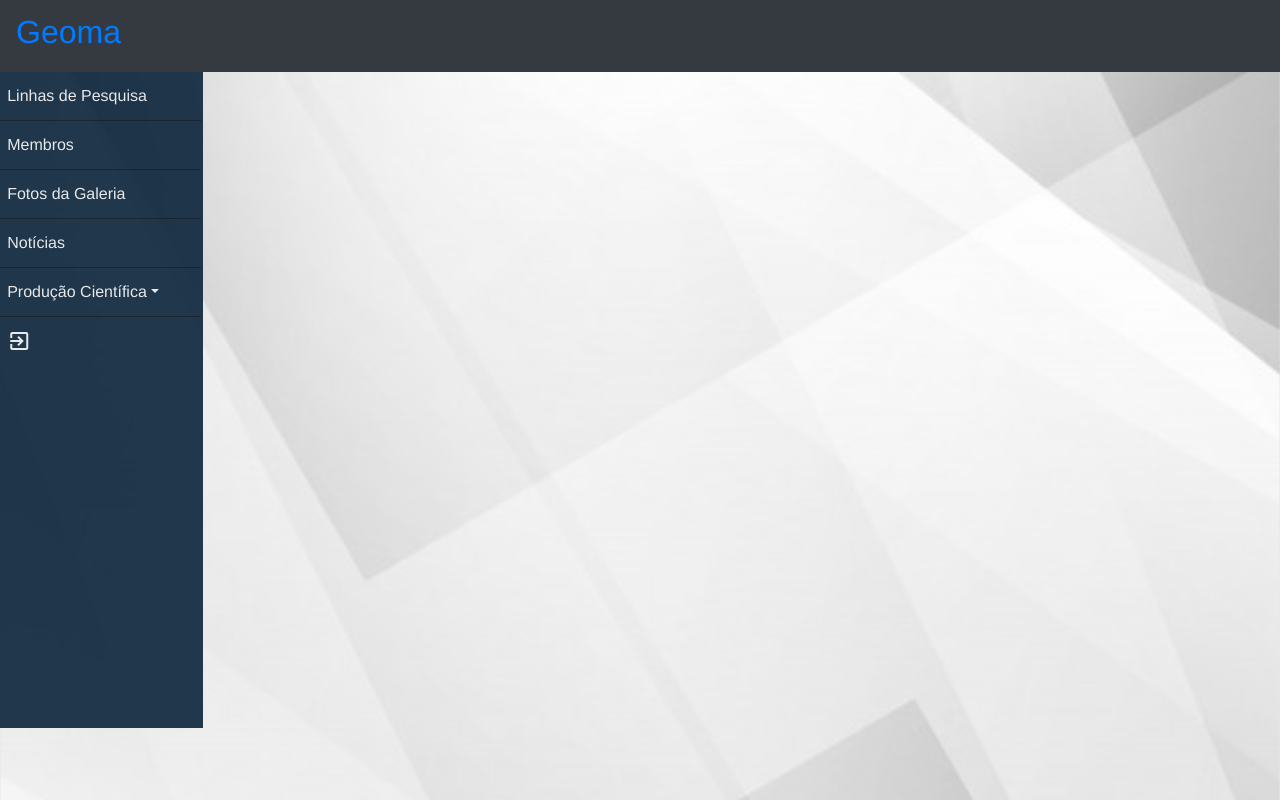
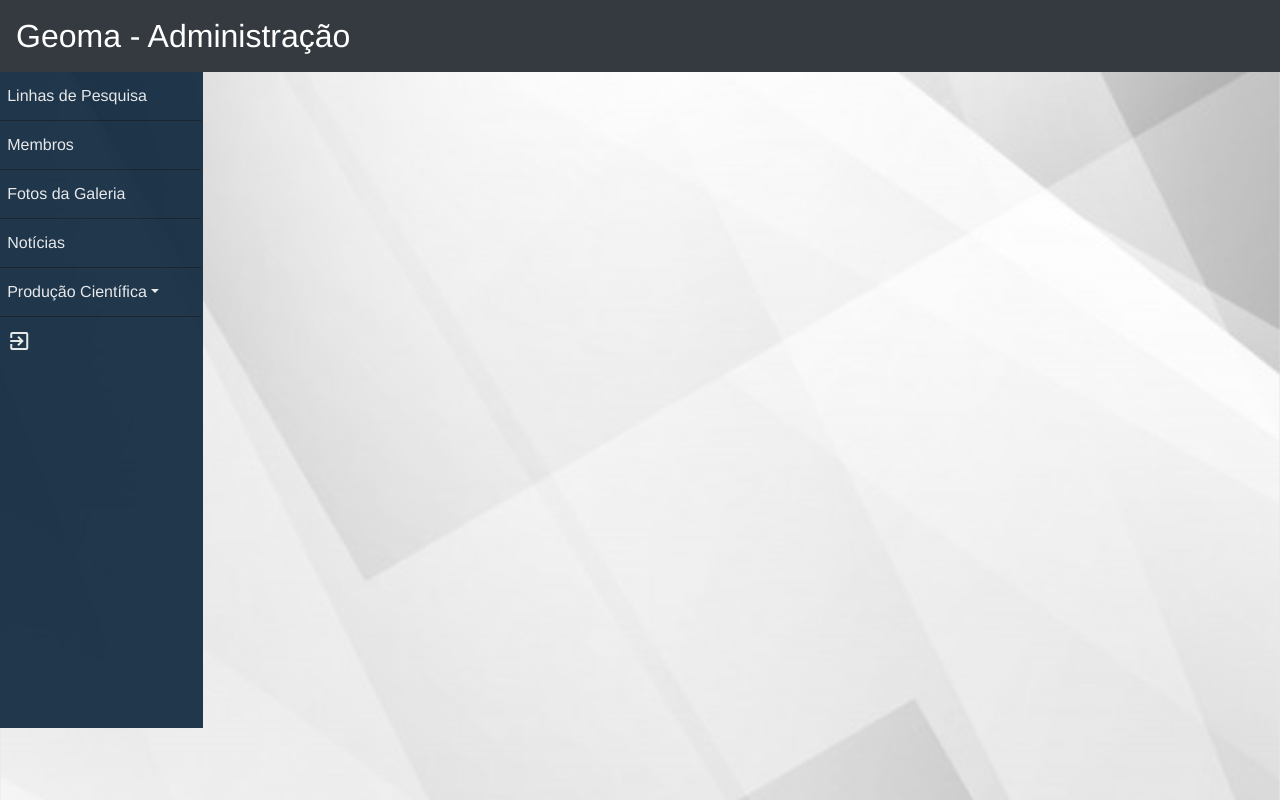
Before and after one commit to luishjacinto/GEOMA-IFRS, a PHP site: page /View/Adm/header.php in a window 1280 px wide. Run offline with PHP 8.4, Linux system fonts and the light colour scheme.

Commit message:
mudanças visual

```diff
--- a/View/Adm/header.php
+++ b/View/Adm/header.php
@@ -13,7 +13,7 @@
 <body>
 	<header>
 		<nav class="navbar navbar-expand-sm nav bg-dark navbar-dark">
-			<a href="adm_inicio"><h2>Geoma</h2></a>
+			<a class="tituloadm" href="adm_inicio"><h2>Geoma - Administração</h2></a>
 		</nav>
 	</header>
 	<div class="row">
--- a/View/CSS/style.css
+++ b/View/CSS/style.css
@@ -10,6 +10,10 @@ font-face {
     --main-color2: white;
     --contato-dados: lightgrey;
     --color-dash: #343a40;
+}
+
+html{
+    overflow-x: hidden;
 }
 
 body {
@@ -304,3 +308,26 @@ ul li {
     margin-right: auto;
     margin-bottom: 7%;
 }
+
+.tituloadm{
+    color: white;
+}
+
+.tituloadm h2{
+    margin-top: auto;
+    margin-bottom: auto;
+}
+
+.tituloadm:hover{
+    color: white;
+    text-decoration: none;
+}
+
+
+.card-title{
+    color: white;
+    white-space: nowrap;
+    overflow: hidden;
+    text-overflow: ellipsis;
+    max-width: 21ch;
+}
```
Also changed, not shown: View/CSS/noticias.css (+6 -1 lines), Armazenamento/Membros/_vkUHimU.jpg (added).
